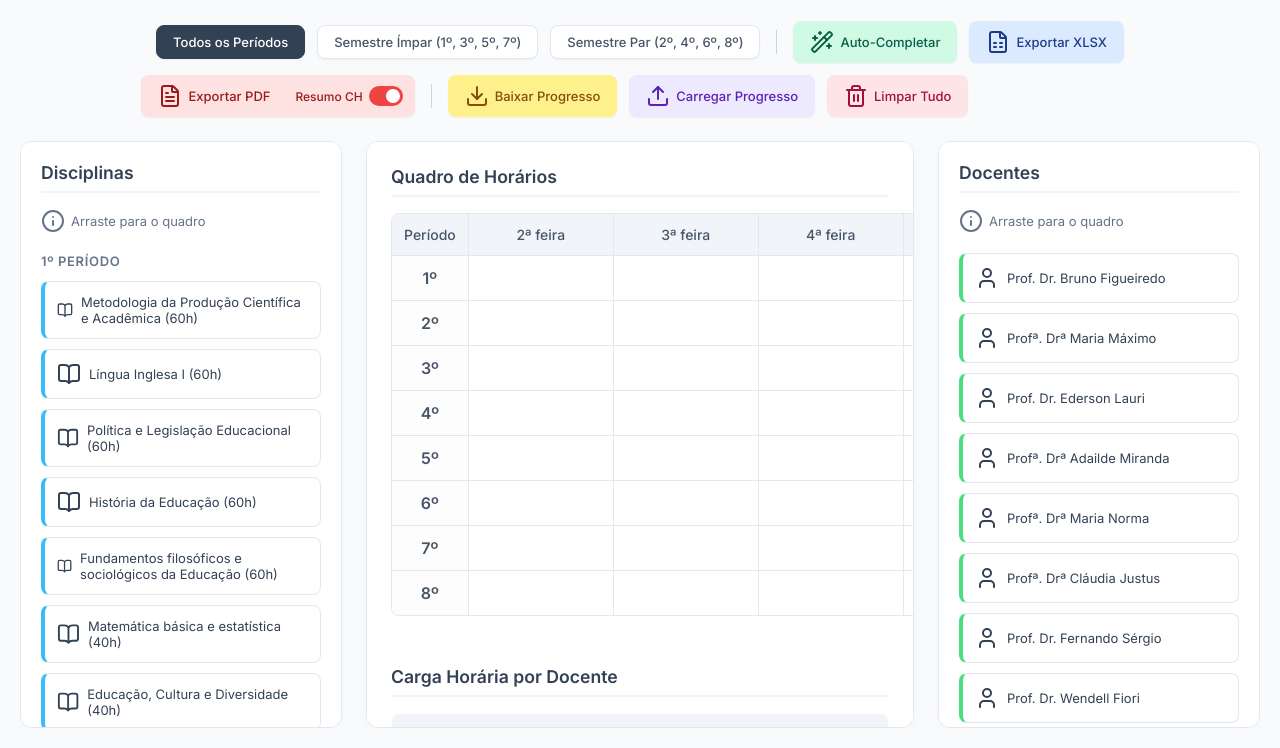
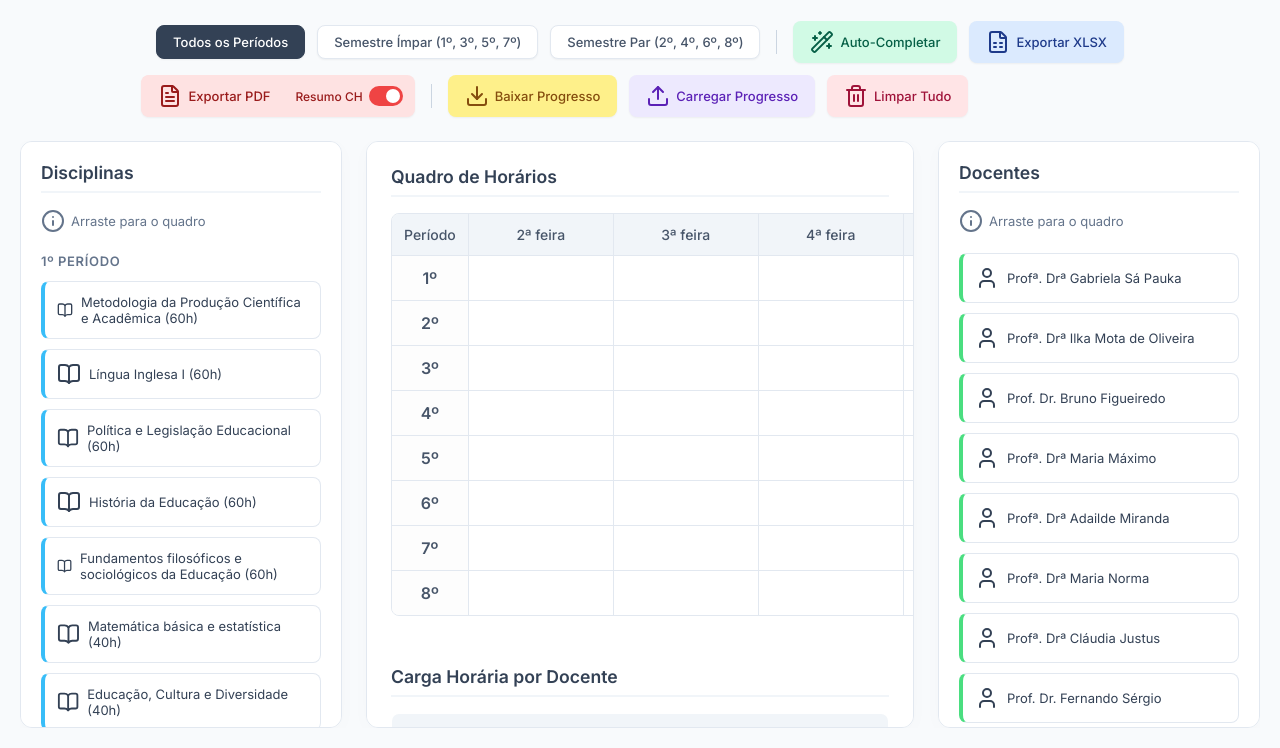
Before and after one commit to moreirarodrigo-eo/horario_letras_ingles, a plain HTML site: page index.html in a window 1280 px wide. Shown: the part 52-800 px from the top of the page. Drawn offline with nearby package versions, Linux system fonts and the light colour scheme.

Commit message:
Update list of professors in index.html

```diff
--- a/index.html
+++ b/index.html
@@ -584,20 +584,20 @@
         ];
 
         const professores = [
+            "Profª. Drª Gabriela Sá Pauka",
+            "Profª. Drª Ilka Mota de Oliveira",
             "Prof. Dr. Bruno Figueiredo",
             "Profª. Drª Maria Máximo",
-            "Prof. Dr. Ederson Lauri",
             "Profª. Drª Adailde Miranda",
             "Profª. Drª Maria Norma",
             "Profª. Drª Cláudia Justus",
             "Prof. Dr. Fernando Sérgio",
             "Prof. Dr. Wendell Fiori",
             "Profª. Drª Márcia Moret",
+            "Profª. Drª Márcia Patrícia",
             "Prof. Dr. Luciano Magalhães",
-            "Prof. Dr. Hugo Fotopoulos",
-            "Prof. Substituto",
-            "Profª. M.ª Gabriela Sá Pauka",
-            "Profª. M.ª Ilka Mota de Oliveira"
+            "Prof. Voluntário",
+
         ];
 
         function generateId() {
```
